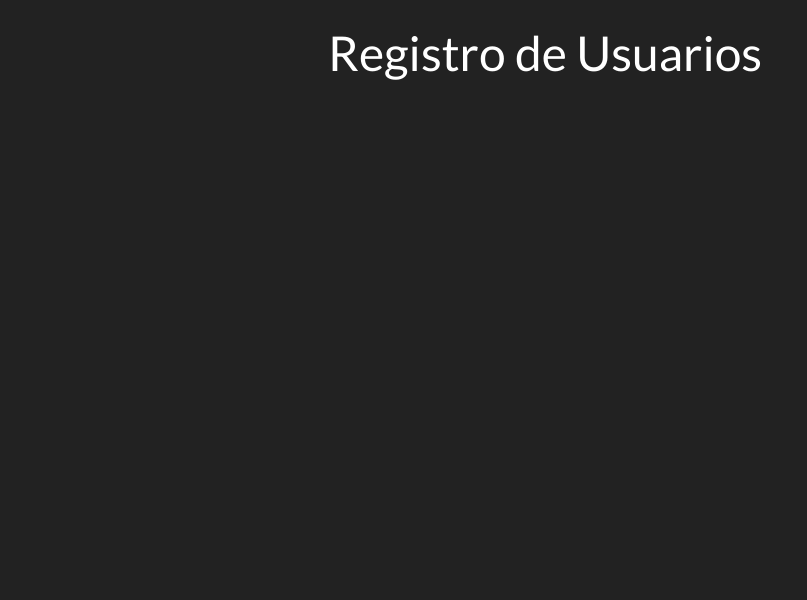
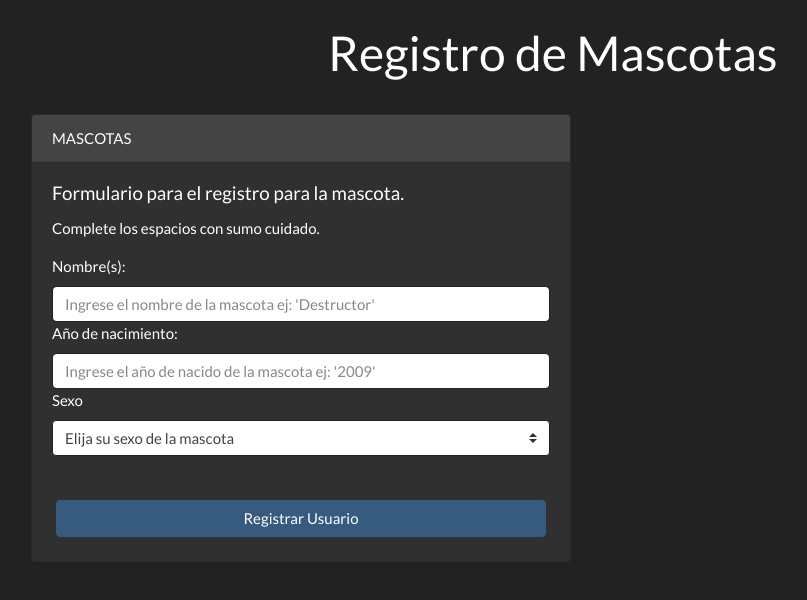
Before and after one commit to alvaro16589/paginaSqlitepipenvRegistroDePersonal, a Flask app: template templates/mascotas.html in a window 1280 px wide. Shown: the top 600 px of the page, without its empty margins (54-861 px from the left). Run offline with Flask 2, Linux system fonts and the light colour scheme; the template is opened without the code that fills it, so the values that code supplies are empty; some libraries are stand-ins or nearby versions.

Commit message:
modificando la pagina perros

```diff
--- a/app.py
+++ b/app.py
@@ -32,6 +32,11 @@ def crearpropietario():
     db.session.commit()#pone fin a la sesion de ingreso de datos
     return redirect(url_for('principal'))##redirecciona a una url que queramos en este caso home
 
+@app.route('/mascota/<idprop>')#direccionando a la pagina para ver las mascotas
+def verMacotas(idprop):
+    propie = tbpropietario.query.filter_by(idpropietario=int(idprop)).first()
+    db.session.commit()
+    return render_template('mascotas.html',propietario=propie)
 
 if __name__=='__main__':
     app.run(debug= True)#para que el servidor se inicie cada vez que exista un cambio en el archivo app.py ///codigo inicial
--- a/templates/mascotas.html
+++ b/templates/mascotas.html
@@ -12,11 +12,43 @@
                 <div class="display-4 row justify-content-center p-4 cabecera">
 
                     <div class="col-md-6">
-                        <h1>Registro de Usuarios</h1>
+                        <h1>Registro de Mascotas</h1>
+                        <h5>
+                            {{propietario.nombre}}
+                            {{propietario.apellido}}
+                        </h5>
+
                     </div>
 
                 </div>
         </header>
-
+        <div class="container">
+            <form class="form-group" action="/crearmascota" method="POST">
+                <div class="row">
+                    <div class="col-auto col-sm-9 col-md-6">
+                        <div class="card">
+                            <div class="card-header">
+                                            MASCOTAS
+                            </div>
+                            <div class="card-body">
+                                <h5 class="card-title">Formulario para el registro para la mascota.</h5>
+                                <p class="card-text">Complete los espacios con sumo cuidado.</p>
+                                <label for="nombmas">Nombre(s): </label>
+                                <input id="nombmas" class="form-control" type="text" name="nombmas" placeholder="Ingrese el nombre de la mascota ej: 'Destructor'">
+                                <label for="aniomas">Año de nacimiento: </label>
+                                <input id="aniomas" class="form-control" type="text" name="aniomas" placeholder="Ingrese el año de nacido de la mascota ej: '2009'">
+                                <label for="sxomas">Sexo</label>
+                                <select name="sxomas" id="sxomas" class="custom-select" >
+                                    <option selected="">Elija su sexo de la mascota</option>
+                                    <option value="M">Macho</option>
+                                    <option value="H">Hembra</option>
+                                </select>
+                            </div>
+                            <button type="submit" class="btn btn-primary m-4" >Registrar Usuario</submit>
+                        </div>
+                    </div>
+                </div>
+            </form>
+        </div>
 </body>
 </html>
```
Also changed, not shown: templates/index.html (+18 -18 lines).
